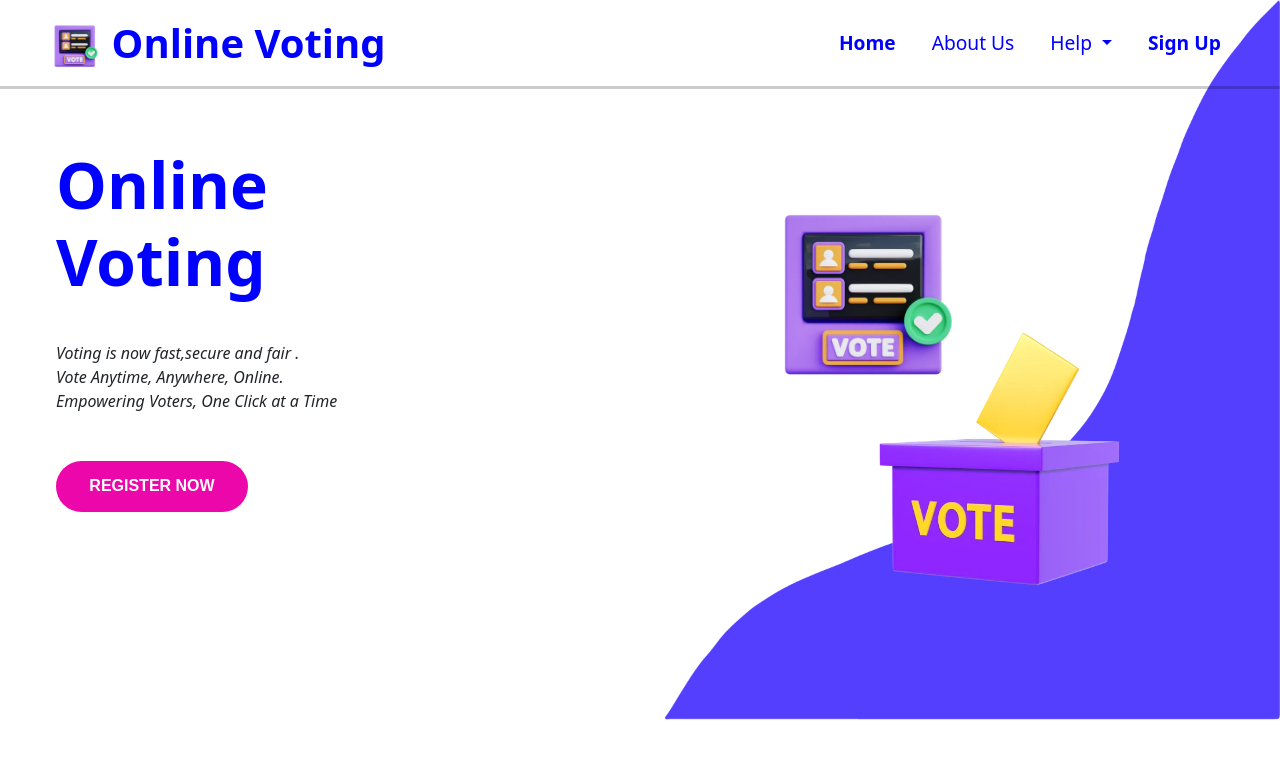
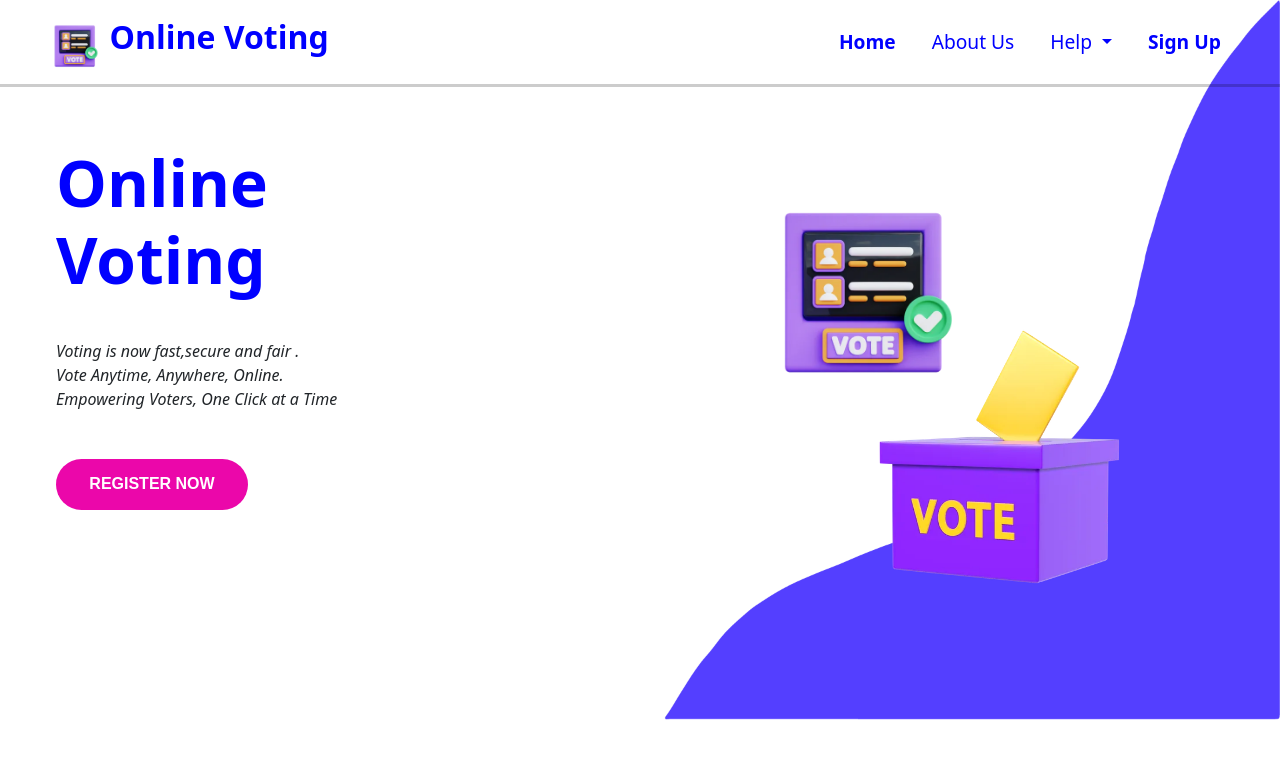
Before and after one commit to Arijeet0523/Online-Voting-Website, a plain HTML site: page index.html in a window 1280 px wide. Drawn offline with nearby package versions, Linux system fonts and the light colour scheme; files whose address does not match are found by name.

Commit message:
Update styles.css

```diff
--- a/styles/styles.css
+++ b/styles/styles.css
@@ -37,7 +37,7 @@ li{
 .navbar-brand{
     color:blue;
     font-weight: bold;
-    font-size: 2.5rem;
+    font-size: 200%;
 }
 #home{
     font-weight: bold;
```
